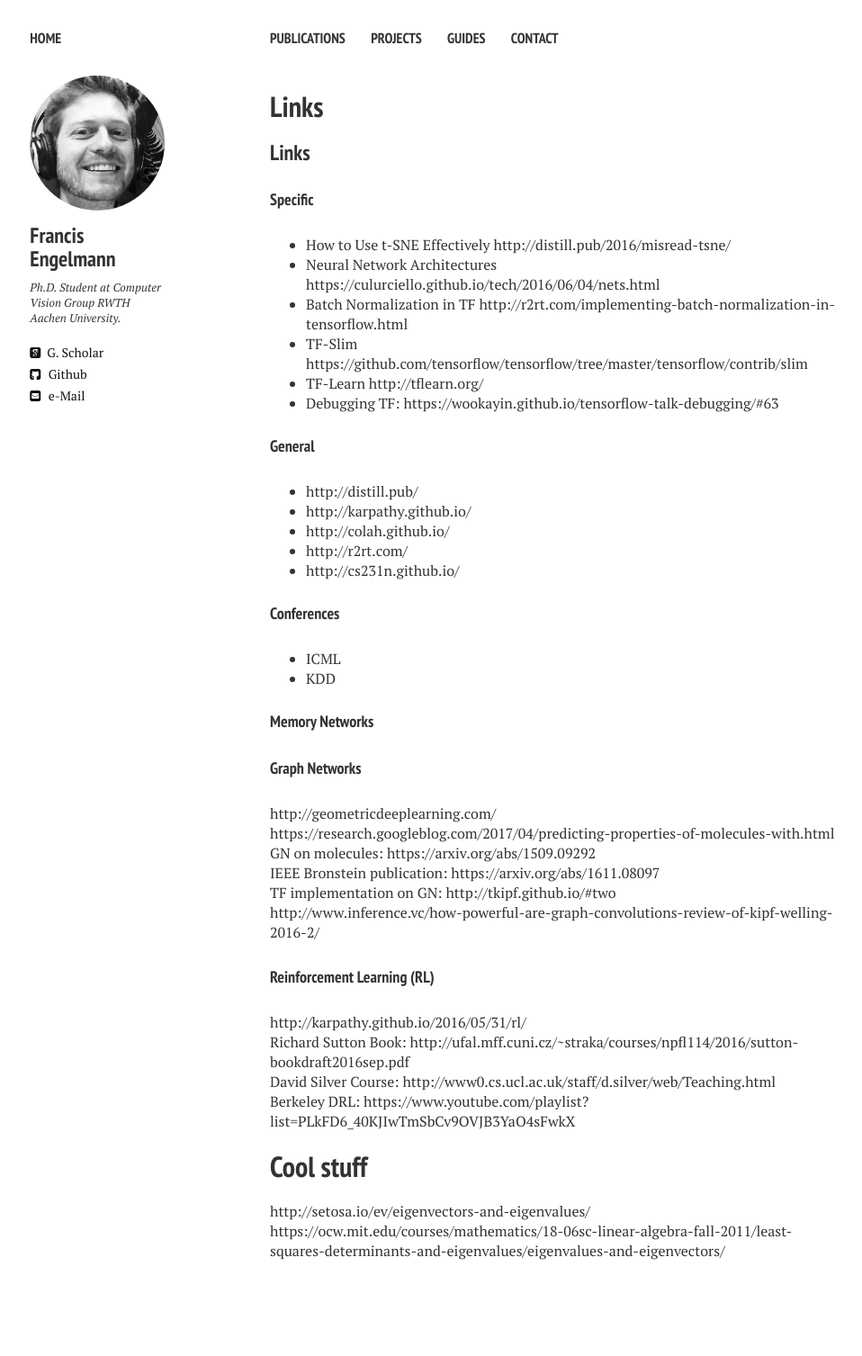
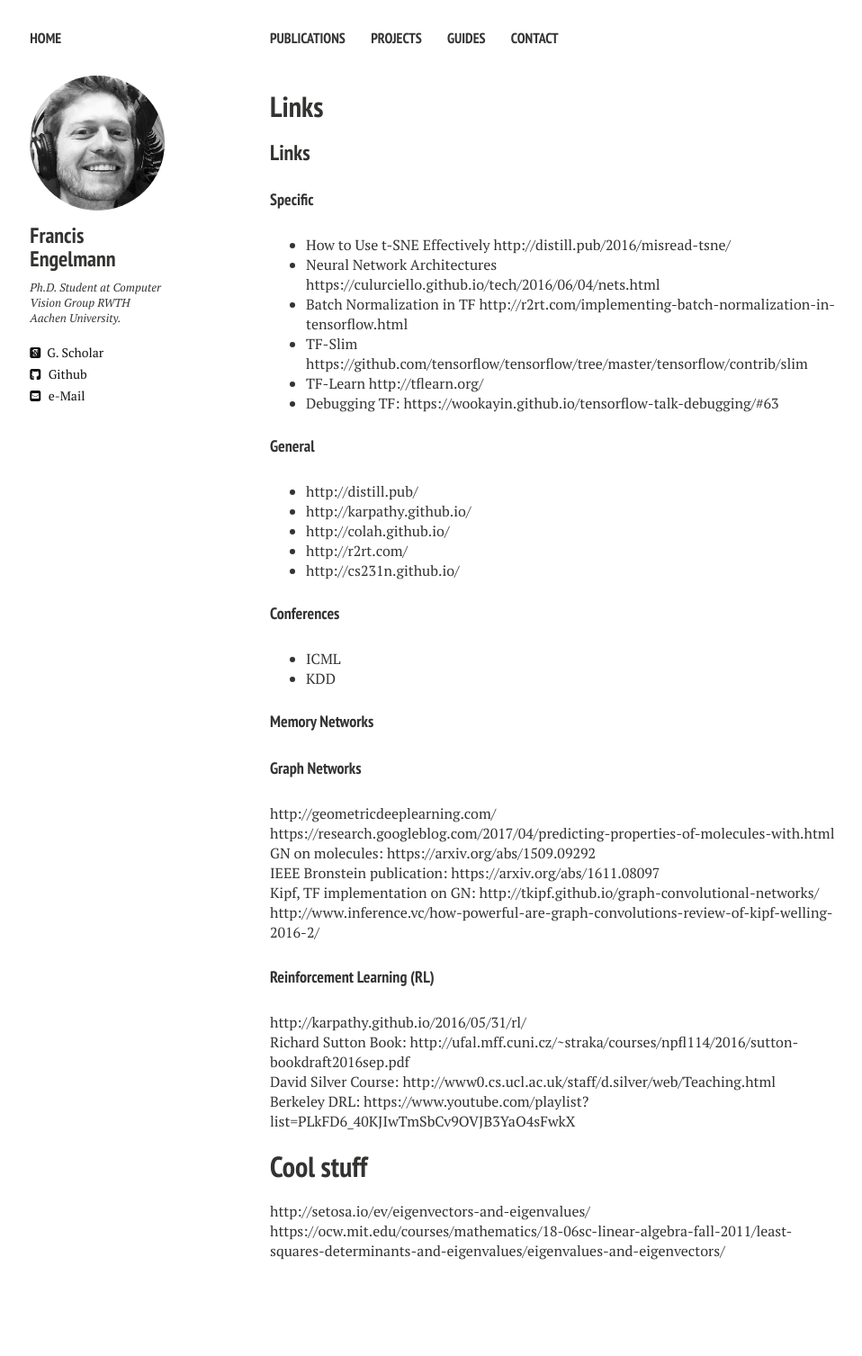
Before and after one commit to francisengelmann/francisengelmann.github.io, a Jekyll site: the page built from links.md, in a window 1280 px wide. Shown: the whole page at 90% size, without its empty margins (20-978 px from the left). Built offline with Jekyll 4.4.1, drawn with Linux system fonts in a browser that asks for light colours; nearby versions of some CDN libraries; our own code applies the rules of GitHub Pages for plain Markdown files.

Commit message:
Update links.md

```diff
--- a/links.md
+++ b/links.md
@@ -26,7 +26,7 @@ http://geometricdeeplearning.com/
 https://research.googleblog.com/2017/04/predicting-properties-of-molecules-with.html
 GN on molecules: https://arxiv.org/abs/1509.09292
 IEEE Bronstein publication: https://arxiv.org/abs/1611.08097
-TF implementation on GN: http://tkipf.github.io/#two
+Kipf, TF implementation on GN: http://tkipf.github.io/graph-convolutional-networks/
 http://www.inference.vc/how-powerful-are-graph-convolutions-review-of-kipf-welling-2016-2/
 
 #### Reinforcement Learning (RL)
```
